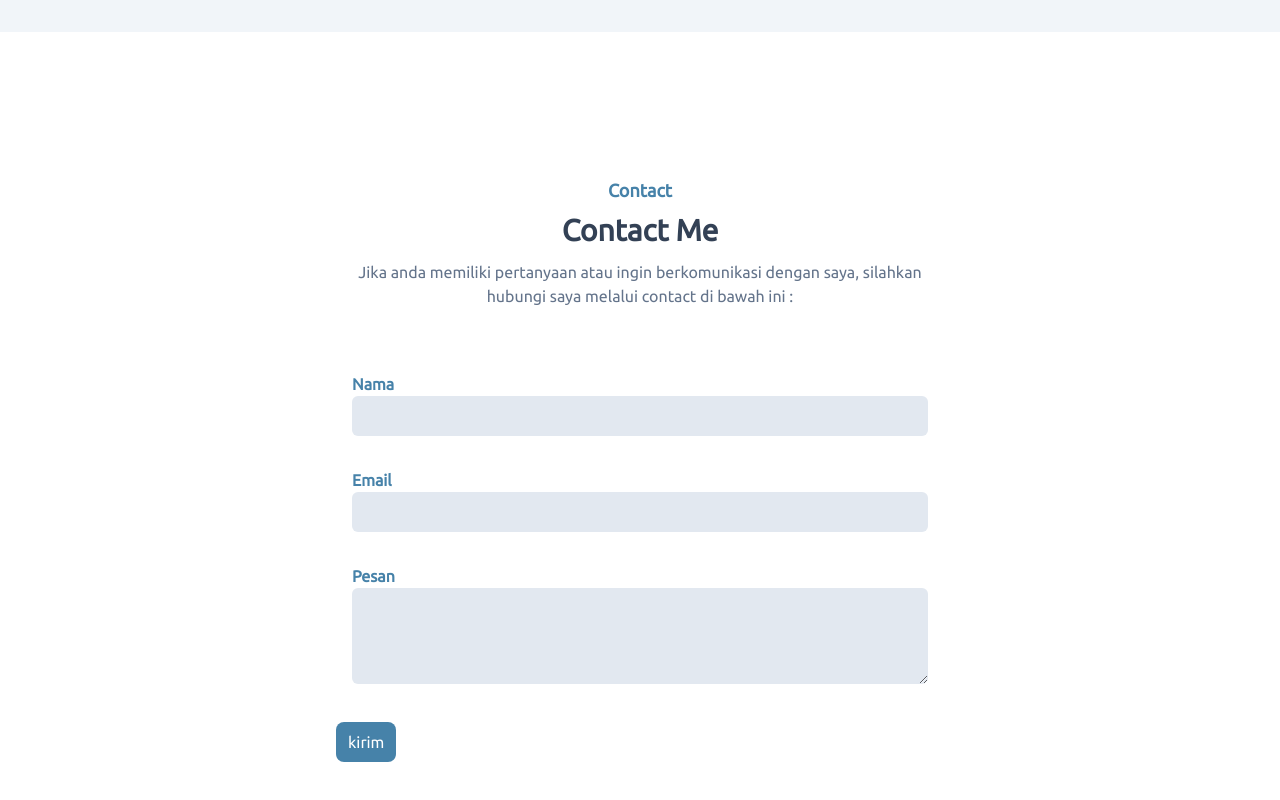
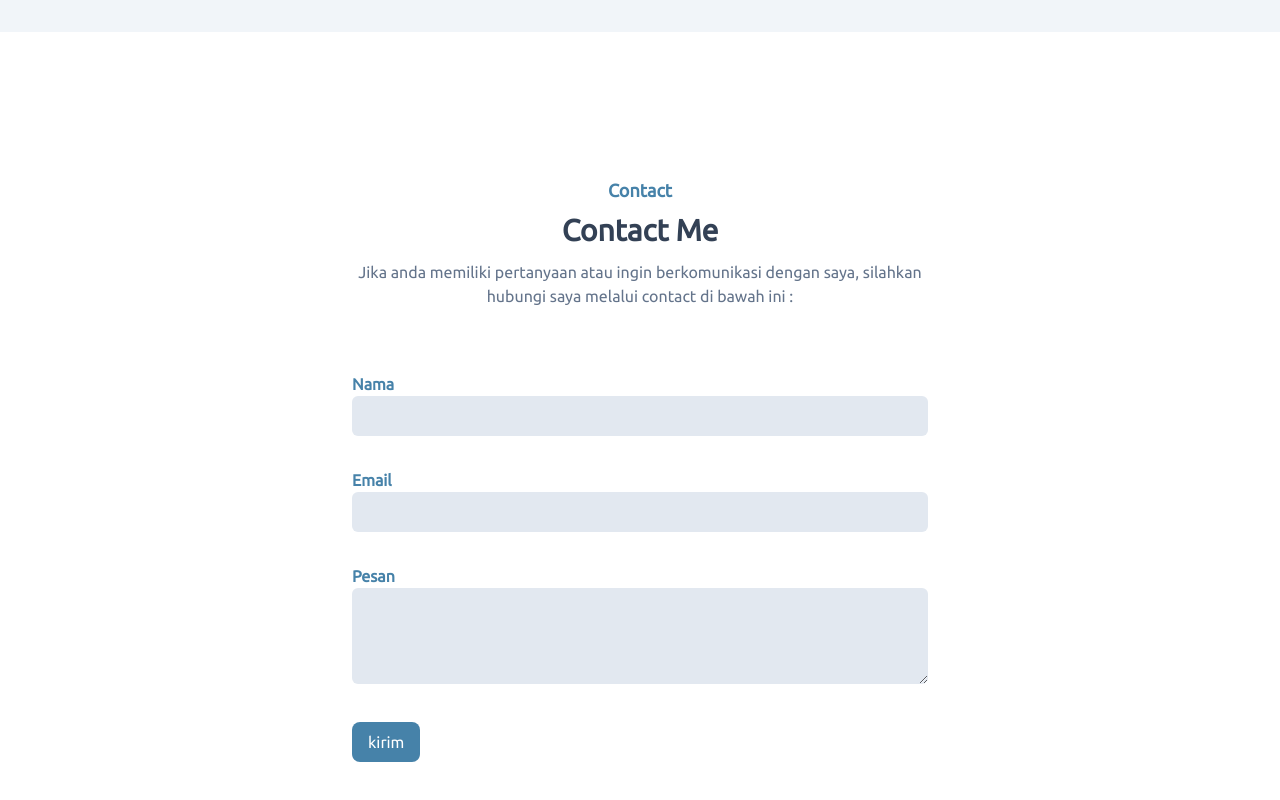
Before and after one commit to Saroyann/web-portfolio-2, a website: page src/public/index.html in a window 1280 px wide. Shown: the part 2800-3600 px from the top of the page. Drawn offline with Linux system fonts and the light colour scheme.

Commit message:
initial commit

```diff
--- a/src/public/index.html
+++ b/src/public/index.html
@@ -257,8 +257,8 @@
                         <label for="message" class="text-base font-bold text-blue">Pesan</label>
                         <textarea name="message" id="message" cols="30" rows="10" class="w-full bg-slate-200 text-dark p-2 rounded-md focus:outline-none focus:ring-1 focus:border-blue h-24"></textarea>
                     </div>
-                    <div class="w-full">
-                        <button id="submit" class="text-base bg-blue text-white rounded-lg px-3 py-2 hover:bg-sky-300 hover:scale-105 transition-all duration-300">kirim</button>
+                    <div class="w-full px-4">
+                        <button id="submit" class="text-base bg-blue text-white rounded-lg py-2 hover:bg-sky-300 hover:scale-105 transition-all duration-300 px-4">kirim</button>
                     </div>
                 </form>
             </div>
```
